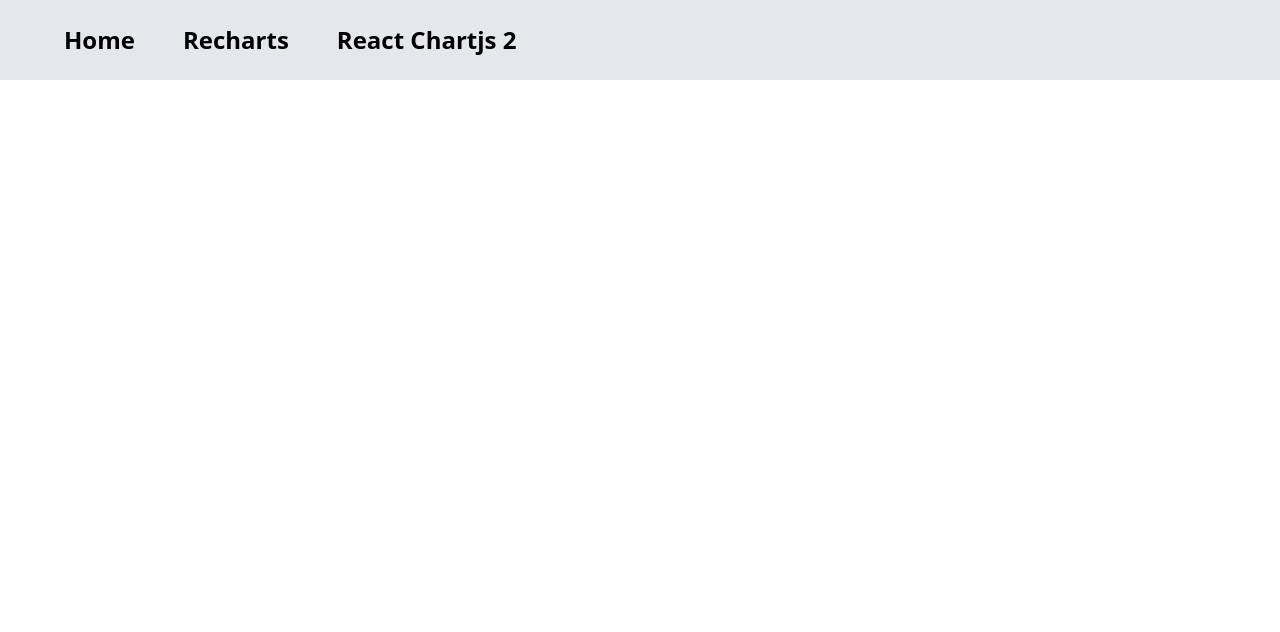
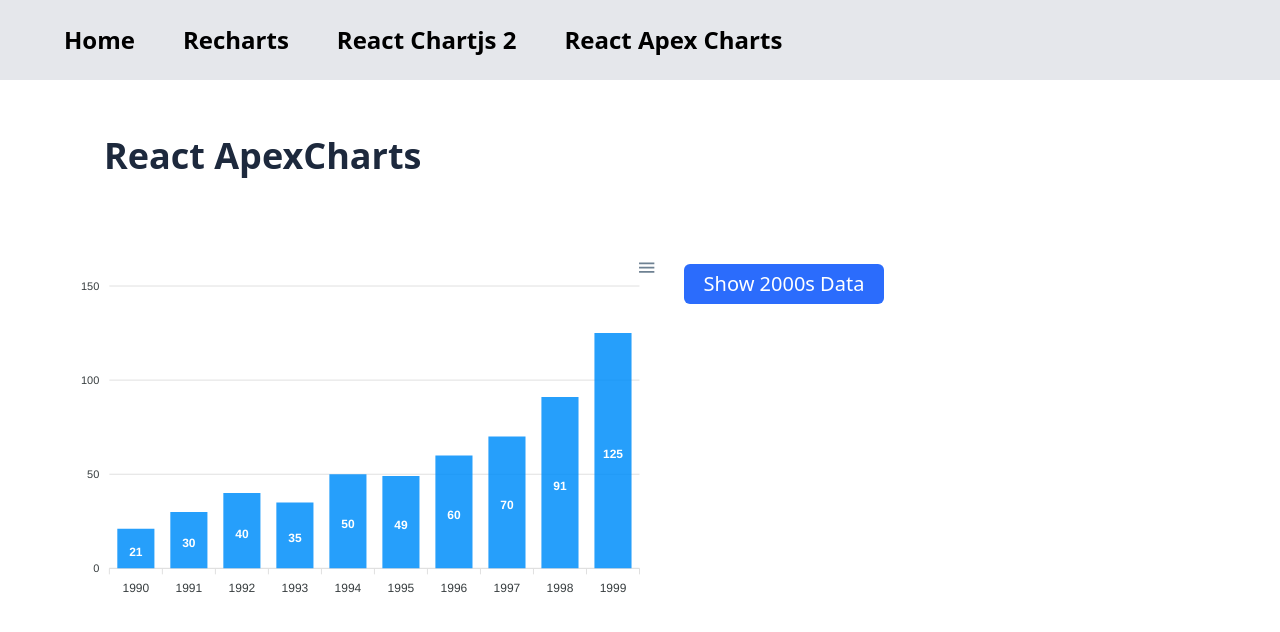
Before and after one commit to spaceofin/visualization, a React (Vite) app in the folder react-charts-practice/: page /react-apexcharts in a window 1280 px wide. Shown: the top 632 px of the page. Built offline with nearby package versions, Linux system fonts and the light colour scheme.

Commit message:
[react-charts-practice]feat: create /react-apexcharts page and render BarChart

```diff
--- a/react-charts-practice/package.json
+++ b/react-charts-practice/package.json
@@ -11,8 +11,10 @@
   },
   "dependencies": {
     "@tailwindcss/vite": "^4.1.5",
+    "apexcharts": "^4.7.0",
     "chart.js": "^4.4.9",
     "react": "^19.0.0",
+    "react-apexcharts": "^1.7.0",
     "react-chartjs-2": "^5.3.0",
     "react-dom": "^19.0.0",
     "react-router": "^7.5.3",
--- a/react-charts-practice/src/components/Header.tsx
+++ b/react-charts-practice/src/components/Header.tsx
@@ -7,6 +7,7 @@
         <Link to="/">Home</Link>
         <Link to="/recharts">Recharts</Link>
         <Link to="/react-chartjs-2">React Chartjs 2</Link>
+        <Link to="/react-apexcharts">React Apex Charts</Link>
       </nav>
     </header>
   );
--- a/react-charts-practice/src/main.tsx
+++ b/react-charts-practice/src/main.tsx
@@ -4,8 +4,9 @@
 import App from "./App.tsx";
 import Header from "./components/Header.tsx";
 import { BrowserRouter, Route, Routes } from "react-router";
-import Recharts from "./pages/recharts/index.tsx";
-import ReactChartjs2 from "./pages/react-chartjs-2/index.tsx";
+import Recharts from "./pages/recharts";
+import ReactChartjs2 from "./pages/react-chartjs-2";
+import ReactApexcharts from "./pages/react-apexcharts";
 
 createRoot(document.getElementById("root")!).render(
   // <StrictMode>
@@ -15,6 +16,7 @@
       <Route path="/" element={<App />} />
       <Route path="/recharts" element={<Recharts />} />
       <Route path="/react-chartjs-2" element={<ReactChartjs2 />} />
+      <Route path="/react-apexcharts" element={<ReactApexcharts />} />
     </Routes>
   </BrowserRouter>
   // </StrictMode>
--- /dev/null
+++ b/react-charts-practice/src/pages/react-apexcharts/BarChart.tsx
@@ -0,0 +1,71 @@
+import { useState } from "react";
+import Chart from "react-apexcharts";
+import { ninetiesData, twoThousandsData } from "./data";
+
+const initialOptions = {
+  chart: {
+    id: "bar-chart",
+  },
+  xaxis: {
+    categories: ninetiesData.categories,
+  },
+};
+
+const initialSeries = [
+  {
+    name: "series-1",
+    data: ninetiesData.data,
+  },
+];
+
+export default function BarChart() {
+  const [options, setOptions] = useState(initialOptions);
+  const [series, setSeries] = useState(initialSeries);
+  const [isNinetiesData, setIsNinetiesData] = useState(true);
+
+  const updateChart = () => {
+    const newOptions = {
+      ...options,
+      xaxis: {
+        categories: twoThousandsData.categories,
+      },
+    };
+
+    const newSeries = [
+      {
+        name: "series-1",
+        data: twoThousandsData.data,
+      },
+    ];
+
+    setOptions(newOptions);
+    setSeries(newSeries);
+  };
+
+  const resetChart = () => {
+    setOptions(initialOptions);
+    setSeries(initialSeries);
+  };
+
+  return (
+    <div className="flex gap-5">
+      <Chart
+        options={options}
+        series={series}
+        type="bar"
+        width={600}
+        height={350}
+      />
+      <div className="py-2">
+        <button
+          className="bg-blue-600/90 text-white rounded-md text-xl flex justify-center items-center h-10 w-50 hover:cursor-pointer "
+          onClick={() => {
+            isNinetiesData ? updateChart() : resetChart();
+            setIsNinetiesData(!isNinetiesData);
+          }}>
+          {isNinetiesData ? "Show 2000s Data" : "Show 90s Data"}
+        </button>
+      </div>
+    </div>
+  );
+}
--- /dev/null
+++ b/react-charts-practice/src/pages/react-apexcharts/data.ts
@@ -0,0 +1,9 @@
+export const ninetiesData = {
+  categories: [1990, 1991, 1992, 1993, 1994, 1995, 1996, 1997, 1998, 1999],
+  data: [21, 30, 40, 35, 50, 49, 60, 70, 91, 125],
+};
+
+export const twoThousandsData = {
+  categories: [2000, 2001, 2002, 2003, 2004, 2005, 2006, 2007, 2008, 2009],
+  data: [20, 30, 25, 40, 45, 55, 65, 80, 100, 130],
+};
--- /dev/null
+++ b/react-charts-practice/src/pages/react-apexcharts/index.tsx
@@ -0,0 +1,12 @@
+import BarChart from "./BarChart";
+
+export default function ReactApexcharts() {
+  return (
+    <div className="flex flex-col py-14 px-16 gap-20">
+      <h1 className="text-4xl font-bold text-slate-800 pl-10">
+        React ApexCharts
+      </h1>
+      <BarChart />
+    </div>
+  );
+}
```
Also changed, not shown: 1 other file (tests, documents, lock files or other folders).
